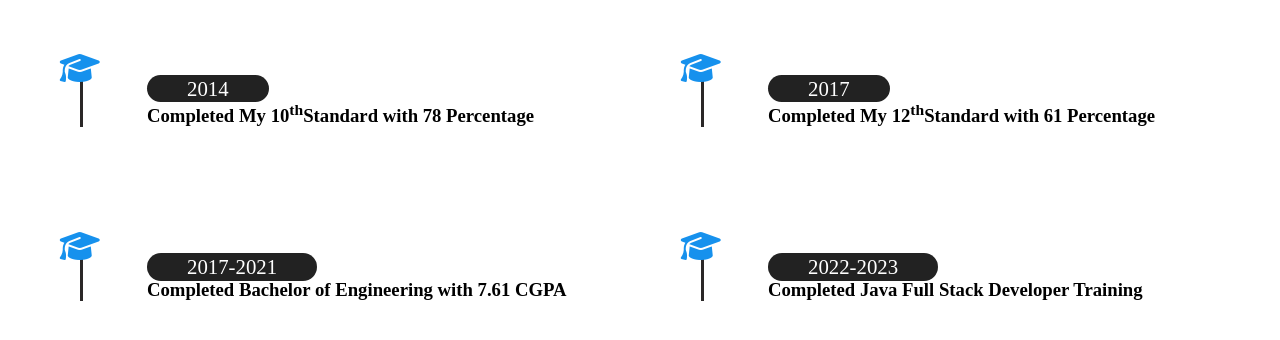
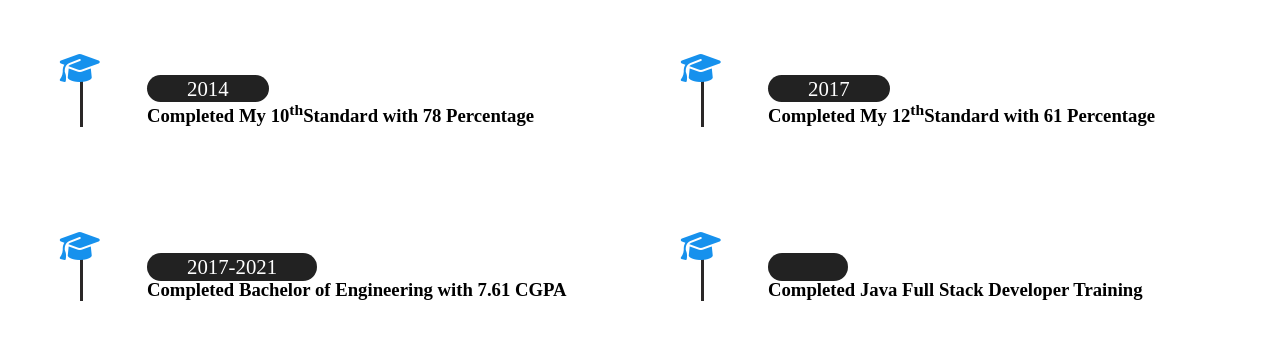
Before and after one commit to njaitwar/MyPortfolio, a plain HTML site: page education.html in a window 1280 px wide. Shown: the part 110-450 px from the top of the page. Drawn offline with Linux system fonts and the light colour scheme.

Commit message:
Update education.html

```diff
--- a/education.html
+++ b/education.html
@@ -54,7 +54,7 @@
                 </div>
                 <div class="box">
                     <i class="I"><i class="fas fa-graduation-cap"></i></i>
-                    <span class="sp">2022-2023</span>
+                    <span class="sp"></span>
                     <h3>Completed Java Full Stack Developer Training</h3>
 
                 </div>
```
